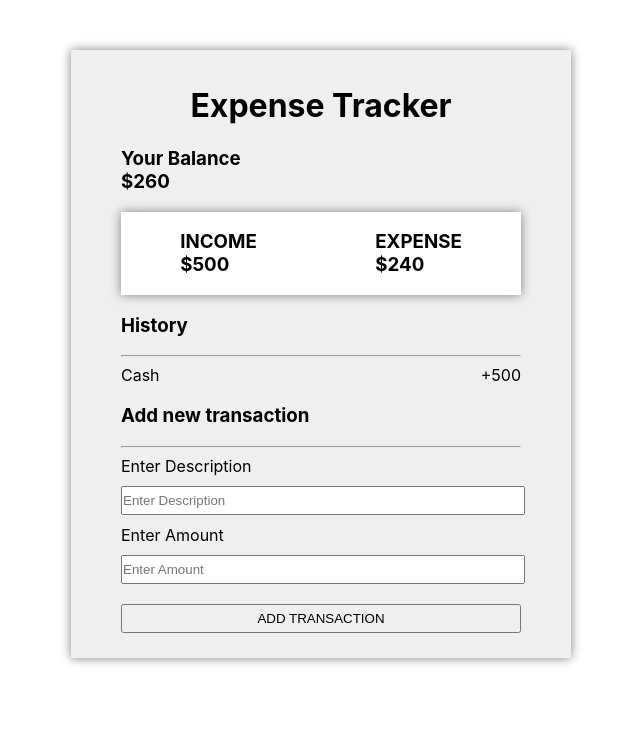
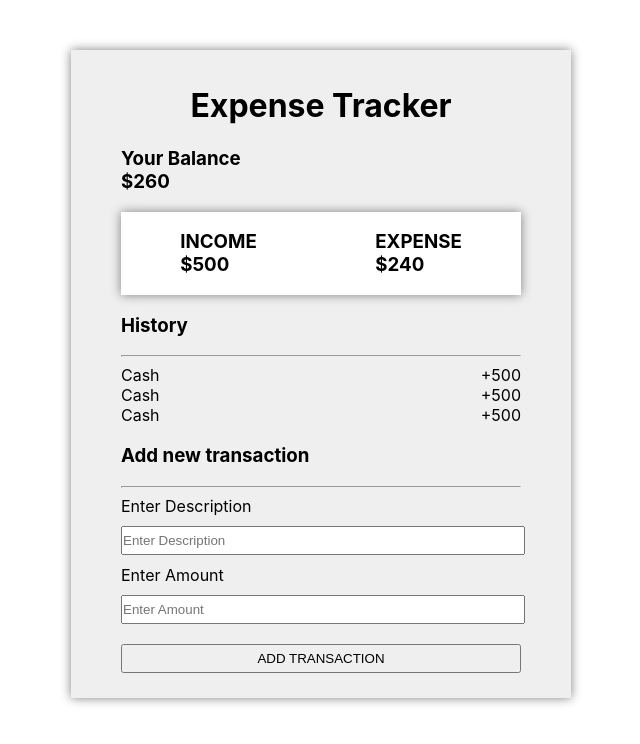
Before and after one commit to samadakram/practice-expense-tracker-app, a React (Create React App) app: page / in a window 1280 px wide. Shown: the top 744 px of the page, without its empty margins (319-959 px from the left). Built offline with nearby package versions, Linux system fonts and the light colour scheme.

Commit message:
Update Child.js
Added new list items

```diff
--- a/src/Child.js
+++ b/src/Child.js
@@ -14,6 +14,16 @@ function Child(){
             <h3>History</h3>
             <hr/>
                 <ul className="transaction-list">
+                    <li>
+                        <span>Cash</span>
+                        <span>+500</span>
+                    </li>
+
+                    <li>
+                        <span>Cash</span>
+                        <span>+500</span>
+                    </li>
+
                     <li>
                         <span>Cash</span>
                         <span>+500</span>
```
